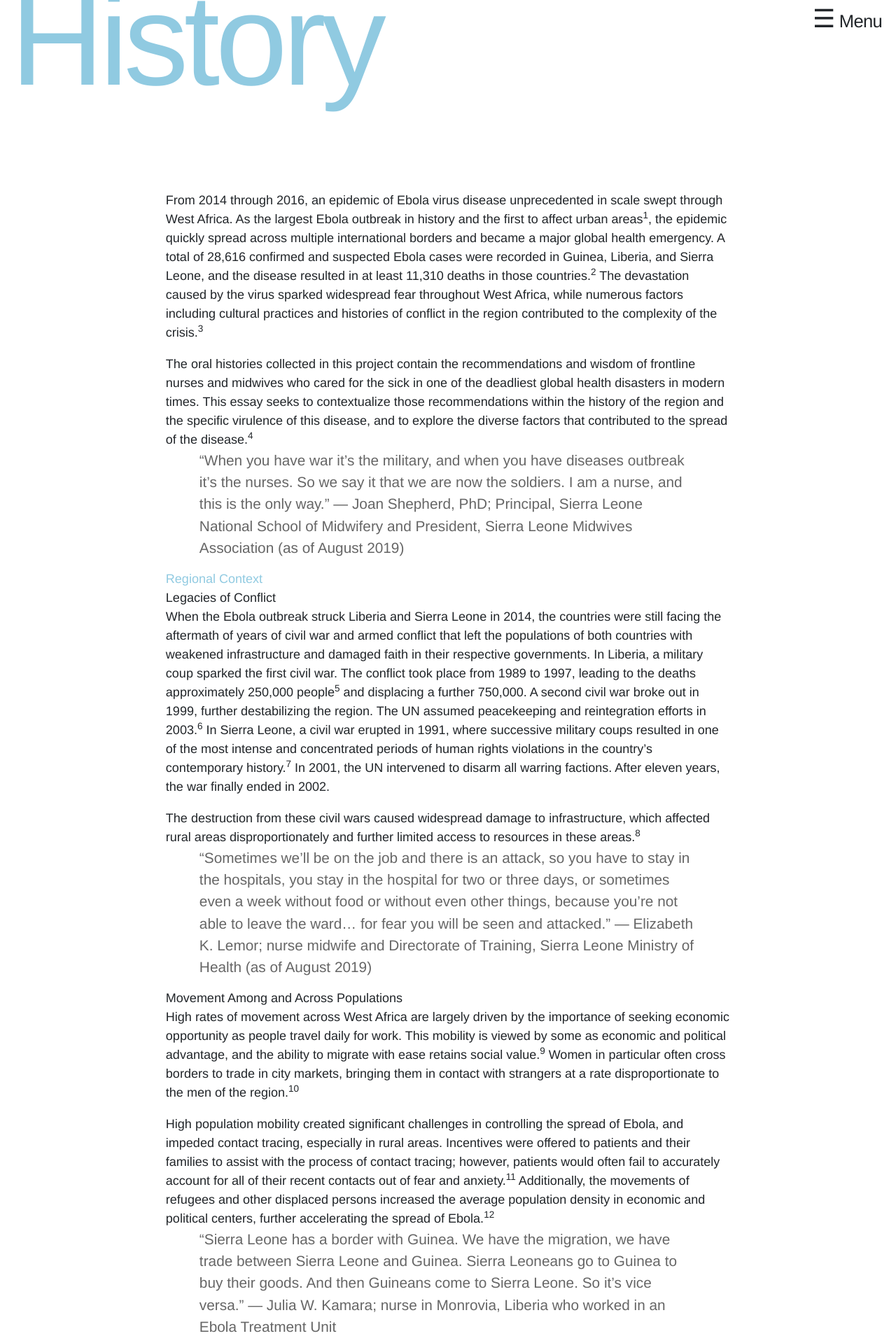
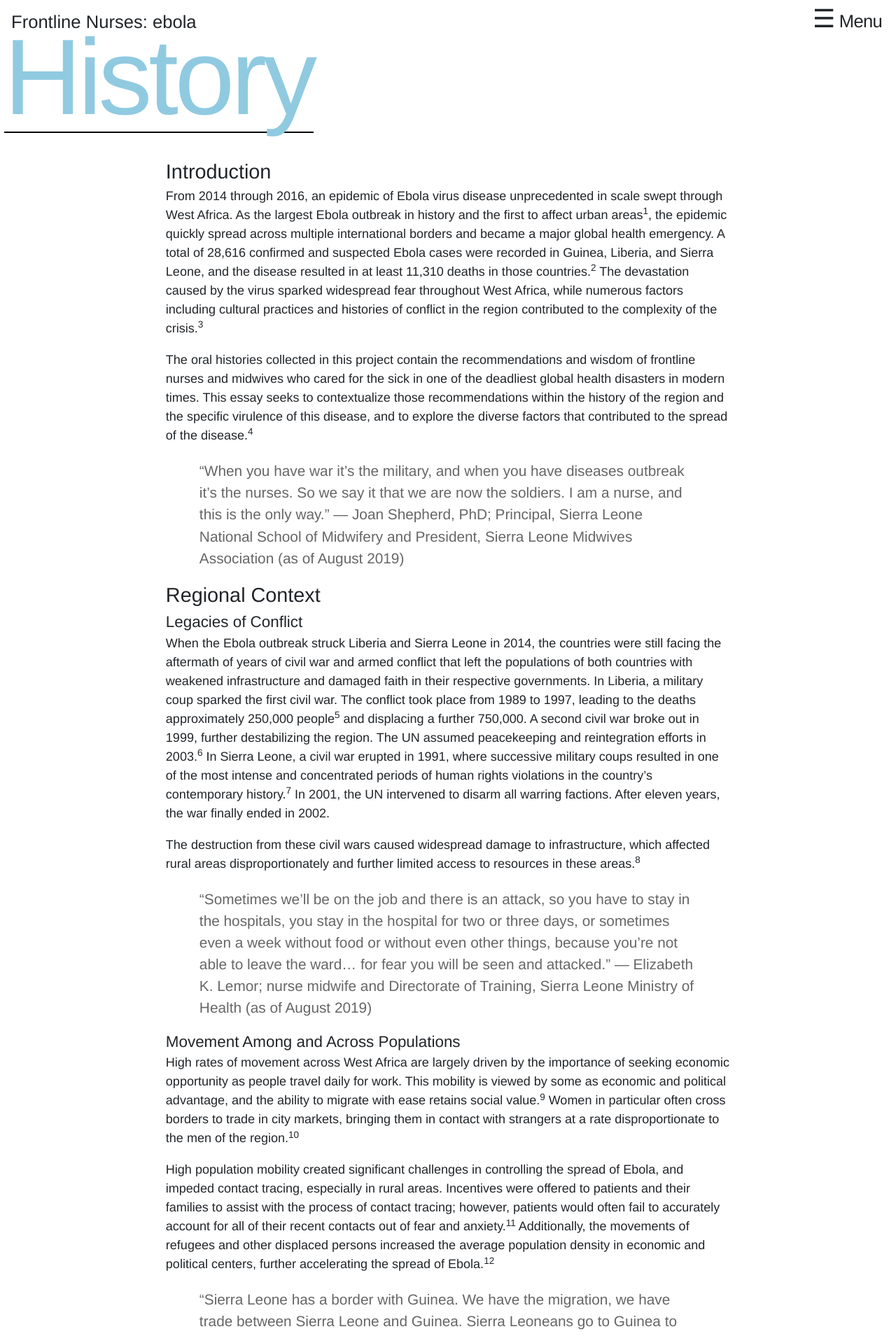
Before and after one commit to elotroalex/frontlines, a Jekyll site: the page built from pages/ebola_history.md, in a window 1280 px wide. Shown: the top 1909 px of the page at 70% size. Built offline with Jekyll 4.4.1, drawn with Linux system fonts in a browser that asks for light colours; some web fonts are replaced.

Commit message:
styled page layouts

```diff
--- a/_layouts/page.html
+++ b/_layouts/page.html
@@ -2,21 +2,22 @@
 layout: default
 ---
 
-{% unless page.show_title == false %}
-<div class="banner container-fluid mb5">
-  <div class="row">
-    <div class="col-md-6">
-        <div class="page-title">
-          <span class='page-title-text {{page.section}}'>{{ page.title | newline_to_br }}</span>
-        </div>
+<section class="Card">
+    <div class="flex flex-auto flex-column flex-row-lg relative Card__inner w-100 pa3">
+      <div class="Card__title relative absolute-md ma3-md">
+        <h4 class="body-header-sub">Frontline Nurses: {{page.section}}</h4>
+        <h3 class="body-header dib {% if page.section == 'ebola' %}accent-light-blue{% elsif page.section == 'covid' %}accent-light-brown{% endif %}">{{ page.title | newline_to_br }}</h3>
+      </div>
     </div>
-  </div>
-</div>
-{% endunless %}
-<div class="main container">
+</section>
+
+<div class='main container'>
+
   <div class="row justify-content-md-center">
     <div class="col-md-8 my5">
-	{{ content }}
-	</div>
+  {{ content }}
   </div>
+  </div>
+
+
 </div>
--- a/_sass/_frontlines.scss
+++ b/_sass/_frontlines.scss
@@ -44,11 +44,26 @@ h2 {
 }
 
 .ebola h2 {
-  color: $accent-light-blue;
+  font-weight: 300;
+  font-size: 1.8rem;
 }
+
+
+
+@media (min-width: 780px) {
+  .main {
+  margin-top: 4rem;
+  }
+}
+
 
 h3 {
   padding-top: 2rem;
+}
+
+.ebola div.main h3 {
+  font-weight: 300;
+  font-size: 1.4rem;
 }
 
 h4.body-header-sub {
@@ -74,6 +89,7 @@ blockquote {
   padding-right: 3rem;
   color: #666;
   font-size: 1.3rem;
+  margin-top: 1.3rem;
 }
 
 span.attribution {
--- a/pages/ebola_history.md
+++ b/pages/ebola_history.md
@@ -4,6 +4,8 @@ permalink: /ebola/history/
 title: History
 section: ebola
 ---
+
+## Introduction
 
 From 2014 through 2016, an epidemic of Ebola virus disease unprecedented
 in scale swept through West Africa. As the largest Ebola outbreak in
```
Also changed, not shown: pages/ebola_timeline.md (+2 -0 lines).
